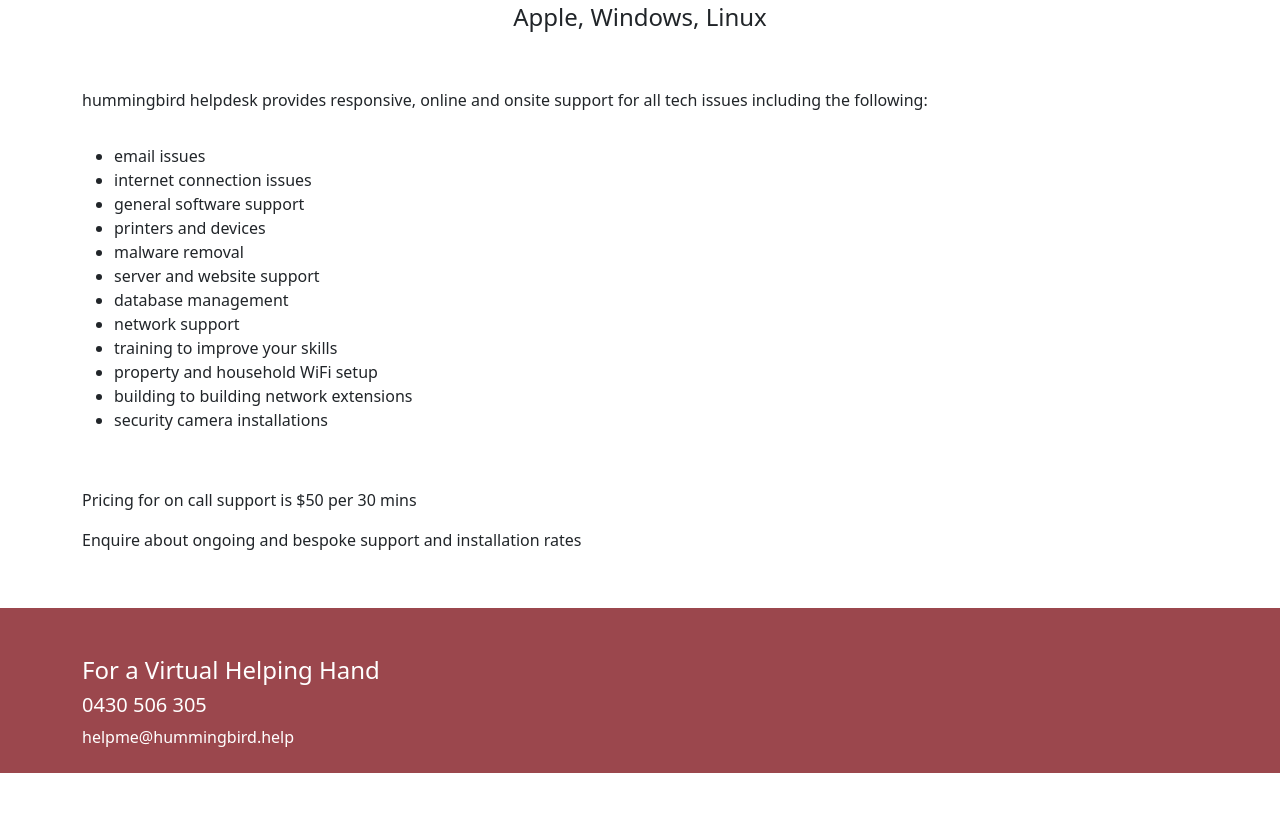
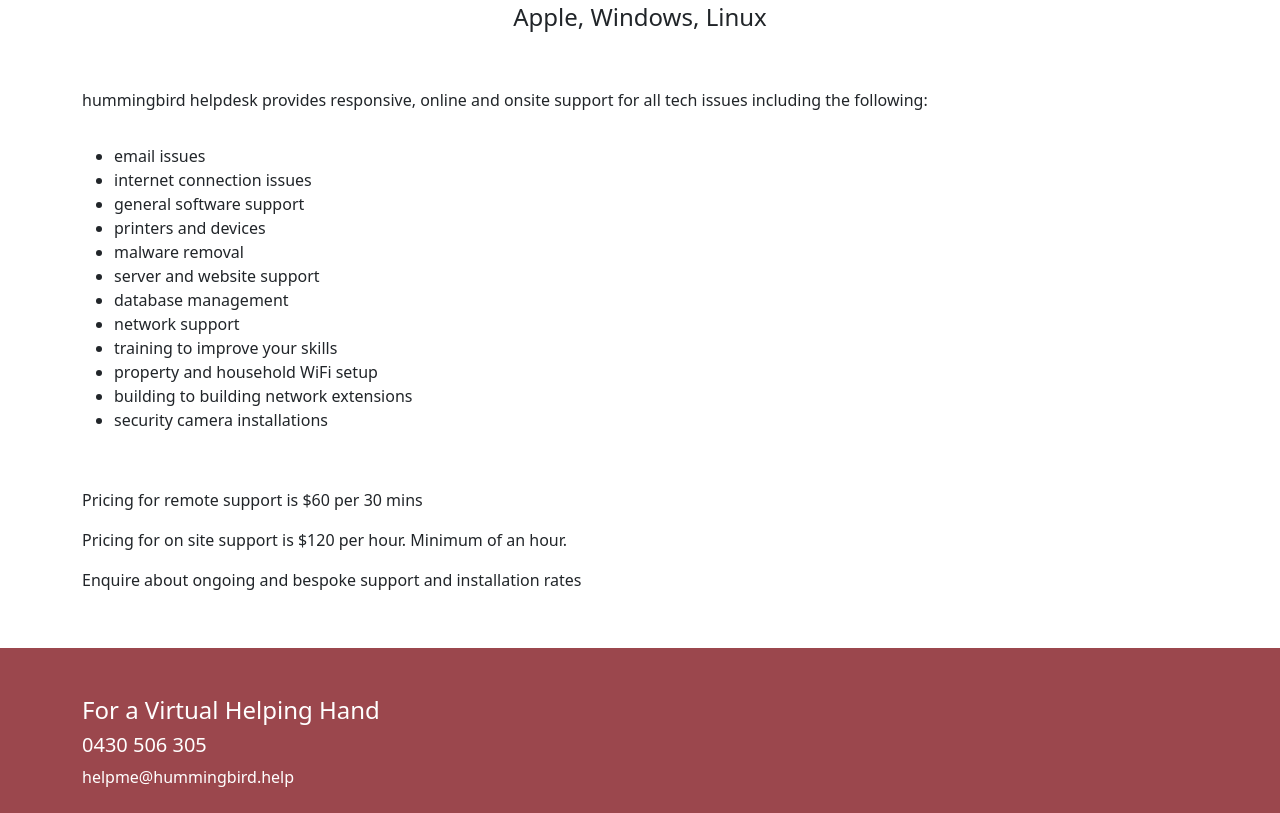
Before and after one commit to vjguilfoil/vjguilfoil.GitHub.io, a plain HTML site: page remote_support.html in a window 1280 px wide. Shown: the part 609-1422 px from the top of the page. Before the commit the page ends 1382 px from the top, so only its background shows below. Drawn offline with nearby package versions, Linux system fonts and the light colour scheme.

Commit message:
Update remote_support.html
Changed pricing

```diff
--- a/remote_support.html
+++ b/remote_support.html
@@ -98,7 +98,8 @@
         </div>
         <div class="row h-5"></div>
         <div class="row">
-            <p>Pricing for on call support is $50 per 30 mins</p>
+            <p>Pricing for remote support is $60 per 30 mins</p>
+	    <p>Pricing for on site support is $120 per hour. Minimum of an hour.<br>
 	    <p>Enquire about ongoing and bespoke support and installation rates</p>
 
 
```
